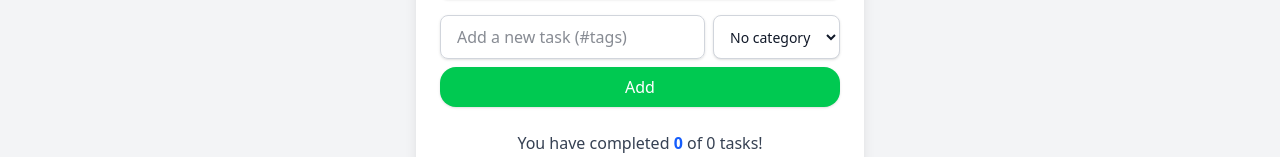
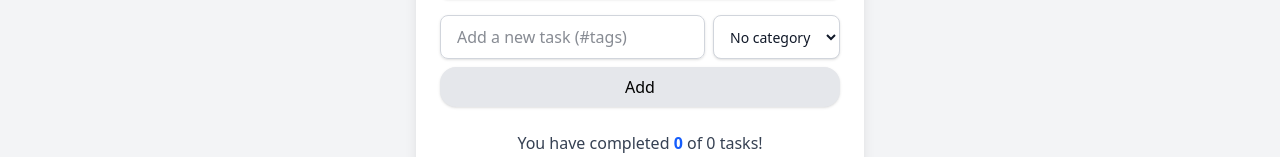
Before and after one commit to farruxTemurov/todo-app, a React app in the folder frontend/: page / in a window 1280 px wide. Shown: the part 236-393 px from the top of the page. Built offline with nearby package versions, Linux system fonts and the light colour scheme; no server answers; the HTML template or start-up script is replaced by a standard one.

Commit message:
update button variant to use sky color scheme

```diff
--- a/frontend/src/components/Button.jsx
+++ b/frontend/src/components/Button.jsx
@@ -18,7 +18,7 @@ export default function Button({
 
     const variants = {
         default: "bg-gray-200 text-black hover:bg-gray-300",
-        green: "bg-green-500 text-white hover:bg-green-600",
+        sky: "bg-sky-600 text-white hover:bg-sky-700",
         red: "bg-red-500 text-white hover:bg-red-600",
         darkYellow: "bg-yellow-600 text-white hover:bg-yellow-700"
     };
```
